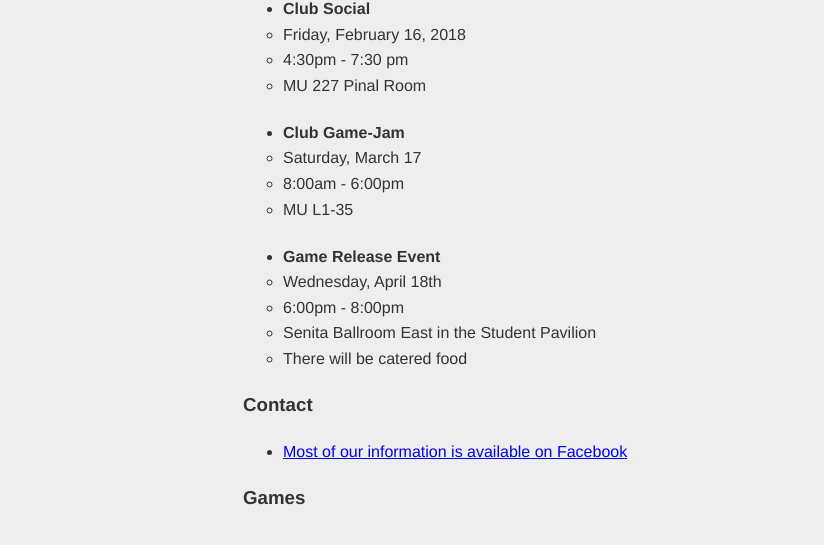
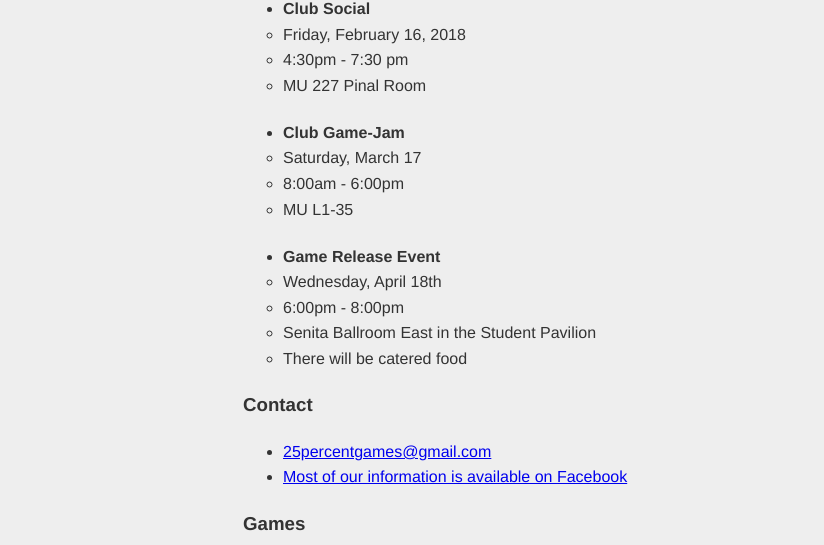
Before and after one commit to GDCASU/website, a plain HTML site: page index.html in a window 1280 px wide. Shown: the part 242-787 px from the top of the page, without its empty margins (217-1041 px from the left). Drawn offline with Linux system fonts and the light colour scheme.

Commit message:
Add email address

```diff
--- a/index.html
+++ b/index.html
@@ -99,6 +99,9 @@
             <h3>Contact</h3>
             <ul>
                 <li>
+                    <a href="mailto:25percentgames@gmail.com">25percentgames@gmail.com</a>
+                </li>
+                <li>
                     <a href="https://www.facebook.com/VGDCASU/">Most of our information is available on Facebook</a>
                 </li>
             </ul>
```
